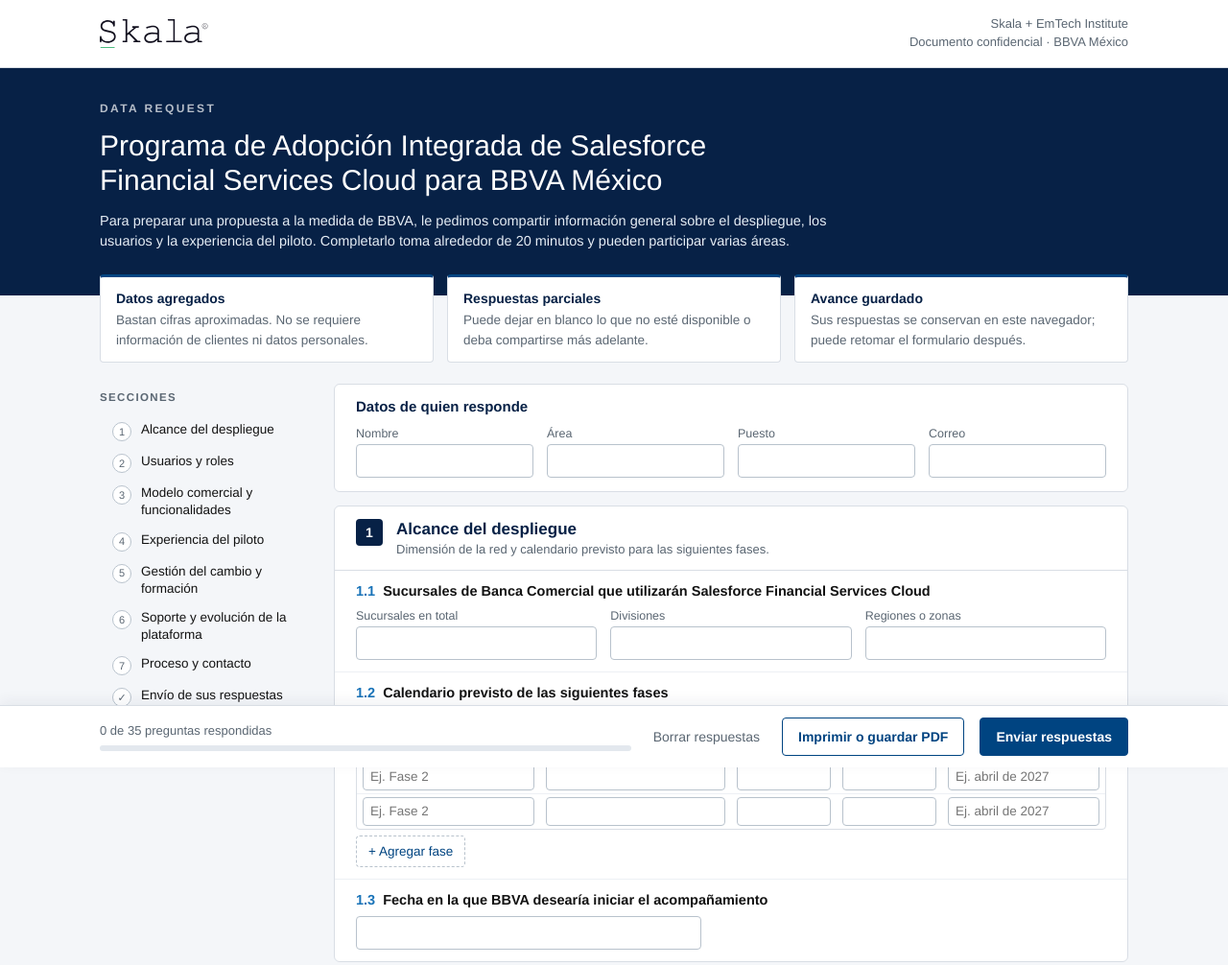
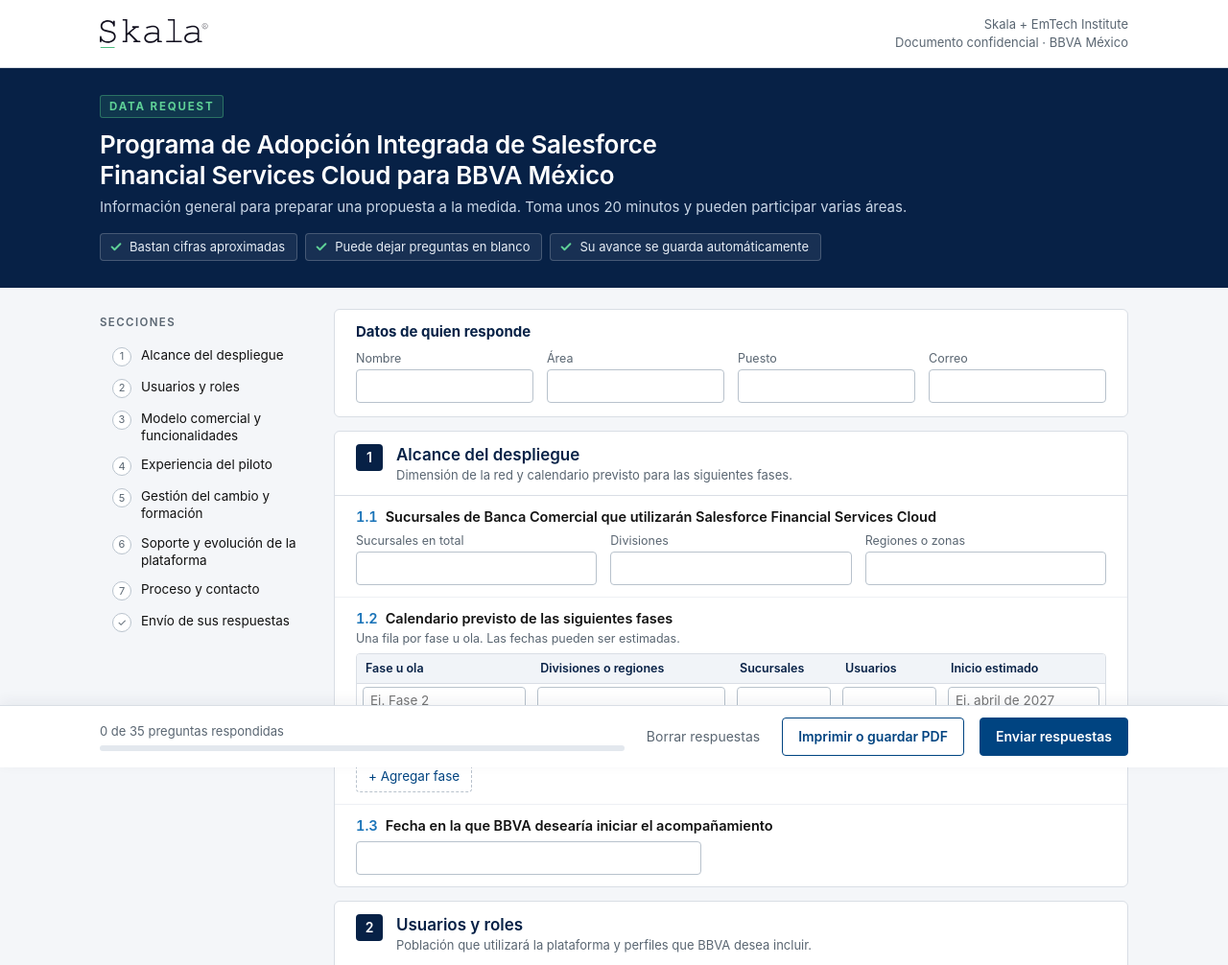
Before and after one commit to igoaguillermina-collab/solicitud-informacion-sfsc, a plain HTML site: page index.html in a window 1280 px wide. Shown: the top 1006 px of the page at 96% size. Drawn offline with Linux system fonts and the light colour scheme.

Commit message:
Add files via upload

```diff
--- a/index.html
+++ b/index.html
@@ -13,18 +13,23 @@
 }
 *{box-sizing:border-box}
 html{scroll-behavior:smooth}
-body{margin:0;background:var(--bg);color:var(--text);font-family:"Helvetica Neue",Helvetica,Arial,sans-serif;font-size:14.5px;line-height:1.45}
+body{margin:0;background:var(--bg);color:var(--text);font-family:-apple-system,BlinkMacSystemFont,"Segoe UI",Roboto,"Helvetica Neue",Arial,sans-serif;font-size:14.5px;line-height:1.45}
 a{color:var(--blue)}
 .topbar{background:var(--white);border-bottom:1px solid var(--line)}
 .topbar .in{max-width:1120px;margin:0 auto;padding:16px 24px;display:flex;align-items:center;justify-content:space-between;gap:16px}
 .topbar svg{height:30px;width:auto;display:block}
 .topbar .who{font-size:13px;color:var(--muted);text-align:right}
 .hero{background:var(--navy);color:var(--white)}
-.hero .in{max-width:1120px;margin:0 auto;padding:34px 24px 46px}
-.hero .eyebrow{font-size:12px;letter-spacing:.2em;text-transform:uppercase;color:#fff;opacity:.7;font-weight:600;margin:0 0 12px}
-.hero h1{font-size:30px;line-height:1.2;font-weight:300;margin:0 0 14px;text-wrap:balance;max-width:880px}
+.hero .in{max-width:1120px;margin:0 auto;padding:28px 24px 28px}
+.hero .eyebrow{display:inline-block;font-size:11.5px;letter-spacing:.16em;text-transform:uppercase;color:#5FD197;background:rgba(76,187,127,.14);border:1px solid rgba(76,187,127,.45);border-radius:3px;padding:3px 9px;font-weight:700;margin:0 0 12px}
+.hero h1{font-size:26px;line-height:1.22;font-weight:600;letter-spacing:-.01em;margin:0 0 6px;text-wrap:balance;max-width:800px}
 .hero .sub{font-size:17px;color:#C9D6E6;margin:0 0 22px;max-width:760px}
-.hero p.lead{max-width:760px;margin:0;color:#E6EDF5}
+.hero p.lead{max-width:920px;margin:0 0 16px;color:#C9D6E6;font-size:15px}
+.chips{list-style:none;margin:0;padding:0;display:flex;flex-wrap:wrap;gap:8px}
+.chips li{display:inline-flex;align-items:center;gap:7px;font-size:13px;line-height:1.2;color:#E6EDF5;background:rgba(255,255,255,.07);border:1px solid rgba(255,255,255,.2);border-radius:4px;padding:6px 12px 6px 9px;cursor:default;transition:background .15s,border-color .15s,color .15s}
+.chips svg{width:14px;height:14px;flex:none;stroke:#5FD197;transition:stroke .15s}
+.chips li:hover{background:#4CBB7F;border-color:#4CBB7F;color:#072146}
+.chips li:hover svg{stroke:#072146}
 .notes{max-width:1120px;margin:-22px auto 0;padding:0 24px;display:grid;grid-template-columns:repeat(3,1fr);gap:14px}
 .note{background:var(--white);border:1px solid var(--line);border-top:3px solid var(--blue);border-radius:4px;padding:12px 16px;transition:background .18s,border-color .18s,box-shadow .18s,transform .18s}
 .note b,.note span{transition:color .18s}
@@ -107,7 +112,7 @@ footer.ft{max-width:1120px;margin:0 auto;padding:0 24px 110px;font-size:12.5px;c
   .wrap{grid-template-columns:1fr;padding-top:22px}
   nav.side{display:none}
   .notes{grid-template-columns:1fr;margin-top:-16px}
-  .hero h1{font-size:25px}
+  .hero h1{font-size:21px}
   .q,section.card>header,.resp{padding-left:16px;padding-right:16px}
   .topbar .who{display:none}
 }
@@ -117,7 +122,7 @@ footer.ft{max-width:1120px;margin:0 auto;padding:0 24px 110px;font-size:12.5px;c
   .wrap{display:block;padding:0 0 0;max-width:none}
   .hero{background:#fff;color:#000;border-bottom:2px solid var(--navy)}
   .hero .in{padding:18px 0}
-  .hero h1{color:var(--navy)} .hero .sub,.hero p.lead{color:#333} .hero .eyebrow{color:var(--blue)}
+  .hero h1{color:var(--navy)} .hero .sub,.hero p.lead{color:#333} .hero .eyebrow{color:var(--blue);background:none;border-color:var(--blue)} .chips li{color:#333;background:none;border-color:#bbb} .chips svg{stroke:var(--blue)}
   .notes{margin:12px 0;padding:0}
   section.card,.resp{break-inside:auto;border-color:#bbb}
   .q{break-inside:avoid}
@@ -145,14 +150,13 @@ footer.ft{max-width:1120px;margin:0 auto;padding:0 24px 110px;font-size:12.5px;c
 <div class="hero"><div class="in">
   <p class="eyebrow">Data request</p>
   <h1>Programa de Adopción Integrada de Salesforce Financial Services Cloud para BBVA México</h1>
-  <p class="lead">Para preparar una propuesta a la medida de BBVA, le pedimos compartir información general sobre el despliegue, los usuarios y la experiencia del piloto. Completarlo toma alrededor de 20 minutos y pueden participar varias áreas.</p>
+  <p class="lead">Información general para preparar una propuesta a la medida. Toma unos 20 minutos y pueden participar varias áreas.</p>
+  <ul class="chips">
+    <li><svg viewBox="0 0 16 16" fill="none" stroke-width="2.2" stroke-linecap="round" stroke-linejoin="round" aria-hidden="true"><path d="M3 8.5l3.2 3.2L13 4.8"/></svg>Bastan cifras aproximadas</li>
+    <li><svg viewBox="0 0 16 16" fill="none" stroke-width="2.2" stroke-linecap="round" stroke-linejoin="round" aria-hidden="true"><path d="M3 8.5l3.2 3.2L13 4.8"/></svg>Puede dejar preguntas en blanco</li>
+    <li><svg viewBox="0 0 16 16" fill="none" stroke-width="2.2" stroke-linecap="round" stroke-linejoin="round" aria-hidden="true"><path d="M3 8.5l3.2 3.2L13 4.8"/></svg>Su avance se guarda automáticamente</li>
+  </ul>
 </div></div>
-
-<div class="notes">
-  <div class="note"><b>Datos agregados</b><span>Bastan cifras aproximadas. No se requiere información de clientes ni datos personales.</span></div>
-  <div class="note"><b>Respuestas parciales</b><span>Puede dejar en blanco lo que no esté disponible o deba compartirse más adelante.</span></div>
-  <div class="note"><b>Avance guardado</b><span>Sus respuestas se conservan en este navegador; puede retomar el formulario después.</span></div>
-</div>
 
 <div class="wrap">
   <nav class="side" aria-label="Secciones"><div class="ttl">Secciones</div><div id="nav"></div></nav>
```
